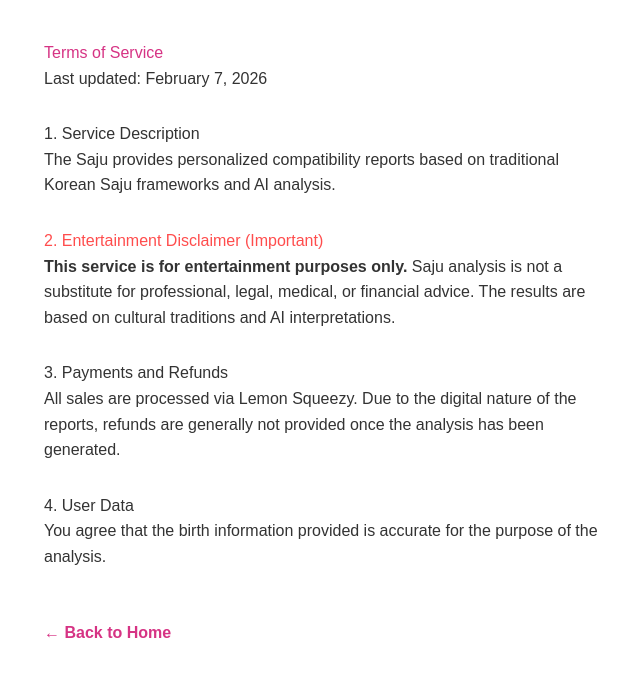
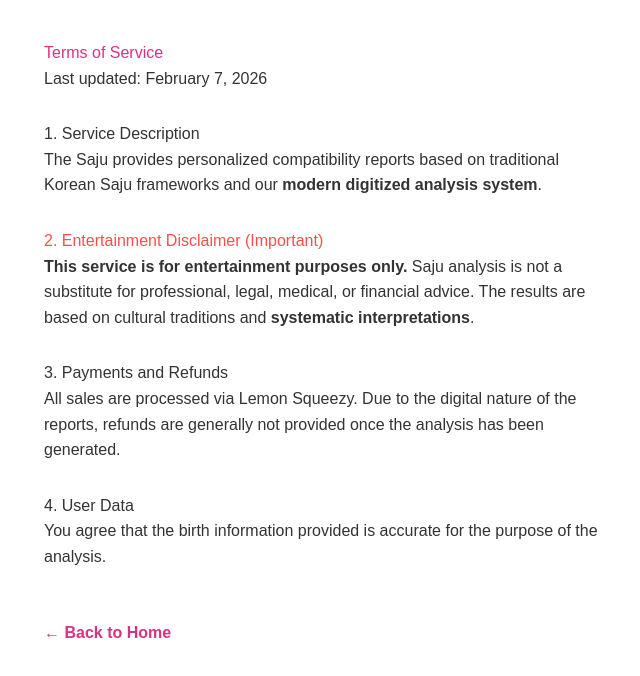
Before and after one commit to rhflffk019-hue/my-saju-app-2026, a Next.js app: page /terms in a window 1280 px wide. Shown: the top 676 px of the page, without its empty margins (316-956 px from the left). Built offline with nearby package versions, Linux system fonts and the light colour scheme.

Commit message:
TERMS UPDATE

```diff
--- a/app/terms/page.tsx
+++ b/app/terms/page.tsx
@@ -6,10 +6,10 @@ export default function Terms() {
       <p>Last updated: February 7, 2026</p>
 
       <h2 style={{ marginTop: '30px' }}>1. Service Description</h2>
-      <p>The Saju provides personalized compatibility reports based on traditional Korean Saju frameworks and AI analysis.</p>
+      <p>The Saju provides personalized compatibility reports based on traditional Korean Saju frameworks and our <b>modern digitized analysis system</b>.</p>
 
       <h2 style={{ marginTop: '30px', color: '#ff4d4d' }}>2. Entertainment Disclaimer (Important)</h2>
-      <p><b>This service is for entertainment purposes only.</b> Saju analysis is not a substitute for professional, legal, medical, or financial advice. The results are based on cultural traditions and AI interpretations.</p>
+      <p><b>This service is for entertainment purposes only.</b> Saju analysis is not a substitute for professional, legal, medical, or financial advice. The results are based on cultural traditions and <b>systematic interpretations</b>.</p>
 
       <h2 style={{ marginTop: '30px' }}>3. Payments and Refunds</h2>
       <p>All sales are processed via Lemon Squeezy. Due to the digital nature of the reports, refunds are generally not provided once the analysis has been generated.</p>
```
